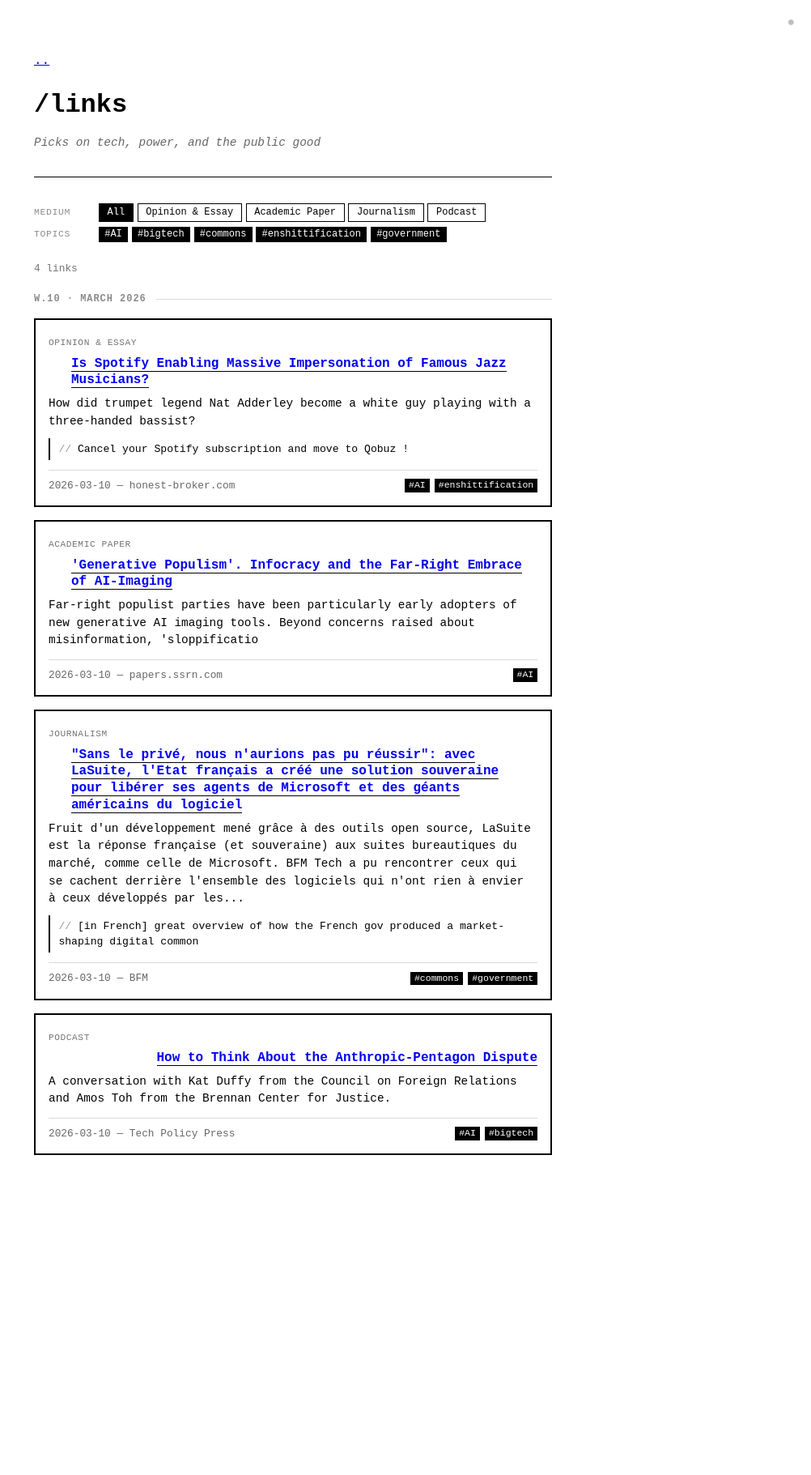
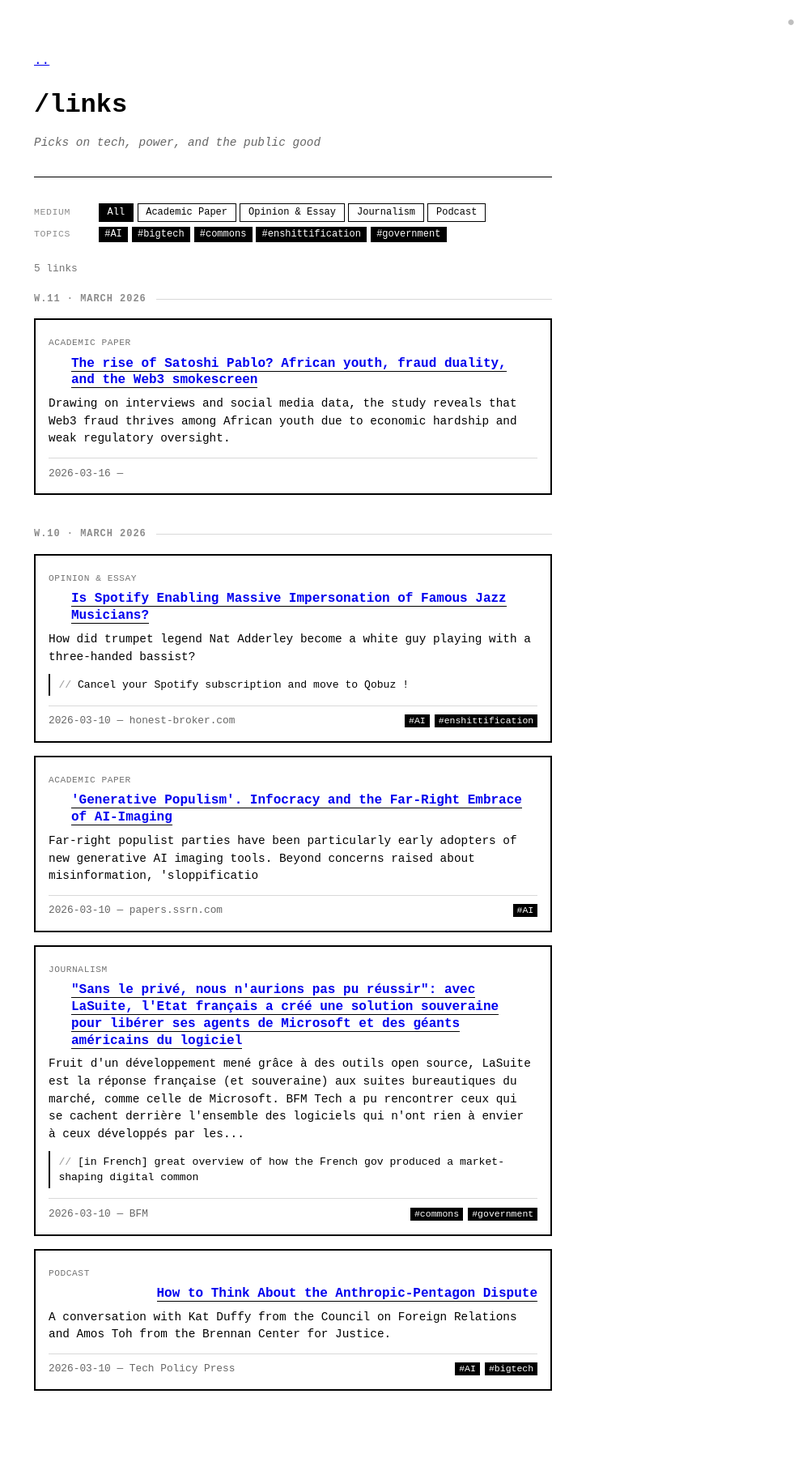
Before and after one commit to PLrolle/plrolle.github.io, a Jekyll site: the page built from links.md, in a window 1280 px wide. Shown: the whole page at 81% size, without its empty margins (278-1280 px from the left). Built offline with Jekyll 4.4.1, drawn with Linux system fonts in a browser that asks for light colours; before the commit the page ends 1530 px from its top, so only the background shows below that.

Commit message:
add link: The rise of Satoshi Pablo? African youth, fraud duality, and the Web3 smokescreen

```diff
--- a/_data/links.json
+++ b/_data/links.json
@@ -1,4 +1,16 @@
 [
+  {
+    "id": "mmtigjv7",
+    "url": "The",
+    "title": "The rise of Satoshi Pablo? African youth, fraud duality, and the Web3 smokescreen",
+    "summary": "Drawing on interviews and social media data, the study reveals that Web3 fraud thrives among African youth due to economic hardship and weak regulatory oversight.",
+    "source_name": "",
+    "source_favicon": "",
+    "date": "2026-03-16",
+    "added_at": "2026-03-16T18:22:25.939Z",
+    "tags": [],
+    "category": "academic-paper"
+  },
   {
     "id": "mmkkg20b",
     "url": "https://www.honest-broker.com/p/is-spotify-enabling-massive-impersonation?r=19zzhq&utm_medium=ios&triedRedirect=true",
```
